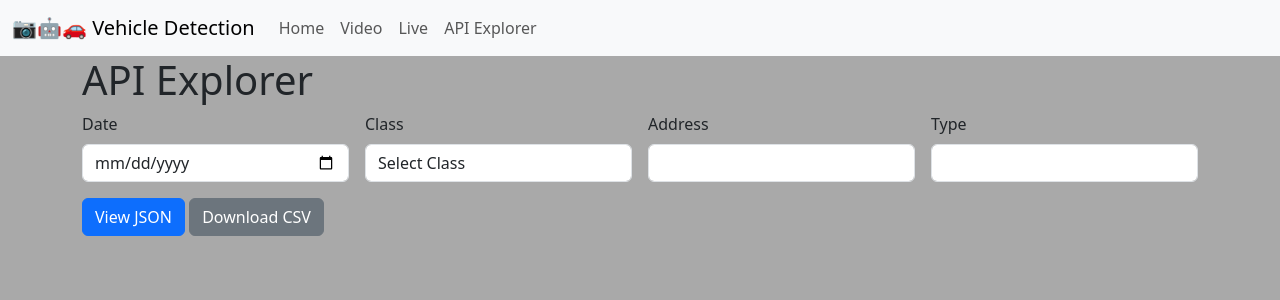
After one commit to CloudMojos/Vehicle-Detection-Using-YOLOv8, a Flask app: page /explorer in a window 1280 px wide. The commit adds this page. Shown: the top 300 px of the page. Run offline with Flask 2, Linux system fonts and the light colour scheme; some libraries are stand-ins or nearby versions.

Commit message:
fix bug api explorer

```diff
--- a/server/app.py
+++ b/server/app.py
@@ -1,7 +1,8 @@
 from flask import Flask, render_template, Response, jsonify, request, session, redirect, url_for
 
 # FlaskForm = used for file input forms
-
+import csv
+from io import StringIO
 from flask_wtf import FlaskForm
 
 from wtforms import FileField, SubmitField, StringField, DecimalRangeField, IntegerRangeField, IntegerField
@@ -79,6 +80,10 @@ def home():
 @app.route('/show')
 def show_all():
     return
+
+@app.route('/explorer')
+def explorer():
+    return render_template('explorer.html')
 
 @app.route('/canvas', methods=['GET', 'POST'])
 def canvas():
@@ -257,7 +262,6 @@ def liveframe():
     # return Response(generate_frames(path_x = session.get('video_path', None),conf_=round(float(session.get('conf_', None))/100,2)),mimetype='multipart/x-mixed-replace; boundary=frame')
     return Response(generate_frames_web(path_x=0), mimetype='multipart/x-mixed-replace; boundary=frame')
 
-
 @app.route('/find')
 def find():
     query_params = request.args.to_dict()
@@ -267,6 +271,31 @@ def find():
     json_data = dumps(documents, indent=2)
     return Response(json_data, mimetype='application/json')
 
+@app.route('/export')
+def export():
+    query_params = request.args.to_dict()
+    documents = list(find_traffic_data(query_params))
+
+    # Create a CSV buffer
+    csv_buffer = StringIO()
+
+    headers = documents[-1].keys()
+
+    csv_writer = csv.DictWriter(csv_buffer, fieldnames=headers)
+
+    csv_writer.writeheader()
+
+    for document in documents:
+        csv_writer.writerow(document)
+
+    csv_data = csv_buffer.getvalue()
+
+    response = Response(csv_data, mimetype='text/csv')
+
+    response.headers.set("Content-Disposition", "attachment", filename="traffic_data.csv")
+
+    return response
+
 
 if __name__ == "__main__":
     app.run(debug=True)
--- a/server/db_connection.py
+++ b/server/db_connection.py
@@ -43,10 +43,9 @@ def find_traffic_data(query_params):
     query = {}
 
     # Example: Handle a range query for a field named 'age'
-    if 'min_age' in query_params and 'max_age' in query_params:
-        query['age'] = {'$gte': int(query_params['min_age']), '$lte': int(query_params['max_age'])}
-        del query_params['min_age']
-        del query_params['max_age']
+    if 'date' in query_params:
+        query['date'] = {'$gte': str(query_params['date'])}
+        del query_params['date']
 
     # Add remaining query params directly to the query
     query.update(query_params)
--- a/server/detection.py
+++ b/server/detection.py
@@ -50,7 +50,7 @@ tracker = Tracker(metric)
 # # classes_path = "config/new.txt"
 # with open(classes_path, "r") as f:
 #     class_names = f.read().strip().split("\n")
-class_names = ['Bicycle', 'Bus', 'Car', 'Jeepney', 'Motorcycle', 'Tricycle', 'Truck', 'Van']
+class_names = ['Bicycle', 'Bus', 'Car', 'Jeepney', 'Motorcycle', 'Tricycle', 'Truck', '-']
 # create a list of random colors to represent each class
 
 np.random.seed(42)  # to get the same colors
@@ -64,7 +64,7 @@ def create_video_writer(video_cap, output_filename):
     fps = int(video_cap.get(cv2.CAP_PROP_FPS))
 
     # initialize the FourCC and a video writer object
-    fourcc = cv2.VideoWriter_fourcc(*'MP4V')
+    fourcc = cv2.VideoWriter_fourcc(*'mp4v')
     writer = cv2.VideoWriter(output_filename, fourcc, fps,
                              (frame_width, frame_height))
 
--- a/server/templates/canvas.html
+++ b/server/templates/canvas.html
@@ -26,6 +26,9 @@
                         </li>
                         <li class="nav-item">
                             <a class="nav-link" href="/live">Live</a>
+                        </li>
+                        <li class="nav-item">
+                            <a class="nav-link" href="/explorer">API Explorer</a>
                         </li>
                     </ul>
                 </div>
--- a/server/templates/canvastemp.html
+++ b/server/templates/canvastemp.html
@@ -26,6 +26,9 @@
                         </li>
                         <li class="nav-item">
                             <a class="nav-link" href="/live">Live</a>
+                        </li>
+                        <li class="nav-item">
+                            <a class="nav-link" href="/explorer">API Explorer</a>
                         </li>
                     </ul>
                 </div>
--- /dev/null
+++ b/server/templates/explorer.html
@@ -0,0 +1,100 @@
+<!DOCTYPE html>
+<html lang="en">
+    <head>
+        <meta charset="UTF-8">
+        <meta name="viewport"
+              content="width=device-width, user-scalable=no, initial-scale=1.0, maximum-scale=1.0, minimum-scale=1.0">
+        <meta http-equiv="X-UA-Compatible" content="ie=edge">
+        <title>Vehicle Detection BSCS-4A</title>
+        <link href="https://cdn.jsdelivr.net/npm/bootstrap@5.3.3/dist/css/bootstrap.min.css" rel="stylesheet" integrity="sha384-QWTKZyjpPEjISv5WaRU9OFeRpok6YctnYmDr5pNlyT2bRjXh0JMhjY6hW+ALEwIH" crossorigin="anonymous">
+        <link rel="stylesheet" href="/static/styles.css">
+    </head>
+    <body>
+        <header>
+            <nav class="navbar navbar-expand-lg navbar-light bg-light">
+                <div class="container-fluid">
+                    <a class="navbar-brand" href="#">📷🤖🚗 Vehicle Detection</a>
+                    <button class="navbar-toggler" type="button" data-bs-toggle="collapse" data-bs-target="#navbarNav" aria-controls="navbarNav" aria-expanded="false" aria-label="Toggle navigation">
+                        <span class="navbar-toggler-icon"></span>
+                    </button>
+                    <div class="collapse navbar-collapse" id="navbarNav">
+                        <ul class="navbar-nav">
+                            <li class="nav-item">
+                                <a class="nav-link" href="/home">Home</a>
+                            </li>
+                            <li class="nav-item">
+                                <a class="nav-link" href="/video">Video</a>
+                            </li>
+                            <li class="nav-item">
+                                <a class="nav-link" href="/live">Live</a>
+                            </li>
+                            <li class="nav-item">
+                                <a class="nav-link" href="/explorer">API Explorer</a>
+                            </li>
+                        </ul>
+                    </div>
+                </div>
+            </nav>
+        </header>
+
+        <div class="content">
+            <div class="container">
+                <h1>
+                    API Explorer
+                </h1>
+            </div>
+            <div class="container">
+                <form id="queryForm" class="row g-3">
+                    <div class="col-md-3">
+                        <label for="date" class="form-label">Date</label>
+                        <input type="date" class="form-control" id="date" name="date">
+                    </div>
+                    <div class="col-md-3">
+                        <label for="class" class="form-label">Class</label>
+                        <select class="form-control" id="class" name="class">
+                            <option value="">Select Class</option>
+                            <option value="bicycle">Bicycle</option>
+                            <option value="bus">Bus</option>
+                            <option value="car">Car</option>
+                            <option value="jeepney">Jeepney</option>
+                            <option value="motorcycle">Motorcycle</option>
+                            <option value="tricycle">Tricycle</option>
+                            <option value="truck">Truck</option>
+                        </select>
+                    </div>
+                    <div class="col-md-3">
+                        <label for="full_address" class="form-label">Address</label>
+                        <input type="text" class="form-control" id="full_address" name="full_address">
+                    </div>
+                    <div class="col-md-3">
+                        <label for="type" class="form-label">Type</label>
+                        <input type="text" class="form-control" id="type" name="type">
+                    </div>
+
+                    <div class="col-12">
+                        <button type="button" class="btn btn-primary" onclick="submitForm('/find')">View JSON</button>
+                        <button type="button" class="btn btn-secondary" onclick="submitForm('/export')">Download CSV</button>
+                    </div>
+                </form>
+            </div>
+        </div>
+
+        <script>
+            function submitForm(action) {
+                const form = document.getElementById('queryForm');
+                const formData = new FormData(form);
+                const params = []
+
+                for (const [key, value] of formData.entries()) {
+                    if (value) {
+                         params.push(`${encodeURIComponent(key)}=${encodeURIComponent(value)}`);
+                    }
+                }
+
+                window.location.href = `${action}?${params.join('&')}`;
+            }
+        </script>
+
+        <script src="https://cdn.jsdelivr.net/npm/bootstrap@5.3.3/dist/js/bootstrap.bundle.min.js" integrity="sha384-YvpcrYf0tY3lHB60NNkmXc5s9fDVZLESaAA55NDzOxhy9GkcIdslK1eN7N6jIeHz" crossorigin="anonymous"></script>
+    </body>
+</html>
--- a/server/templates/live.html
+++ b/server/templates/live.html
@@ -28,6 +28,9 @@
                             <li class="nav-item">
                                 <a class="nav-link" href="/live">Live</a>
                             </li>
+                            <li class="nav-item">
+                                <a class="nav-link" href="/explorer">API Explorer</a>
+                            </li>
                         </ul>
                     </div>
                 </div>
--- a/server/templates/video.html
+++ b/server/templates/video.html
@@ -28,6 +28,9 @@
                             <li class="nav-item">
                                 <a class="nav-link" href="/live">Live</a>
                             </li>
+                            <li class="nav-item">
+                                <a class="nav-link" href="/explorer">API Explorer</a>
+                            </li>
                         </ul>
                     </div>
                 </div>
--- a/server/templates/videoplaying.html
+++ b/server/templates/videoplaying.html
@@ -28,6 +28,9 @@
                             <li class="nav-item">
                                 <a class="nav-link" href="/live">Live</a>
                             </li>
+                            <li class="nav-item">
+                                <a class="nav-link" href="/explorer">API Explorer</a>
+                            </li>
                         </ul>
                     </div>
                 </div>
```
Also changed, not shown: server/templates/index.html (+30 -10 lines), webcam.py (deleted, +0 -54 lines), server/get.py (added), server/static/images/details_form.png (added), server/static/images/landing_page.png (added), server/static/images/video_null_form.png (added), server/static/images/video_playing.png (added), server/static/images/video_selected_form.png (added).
